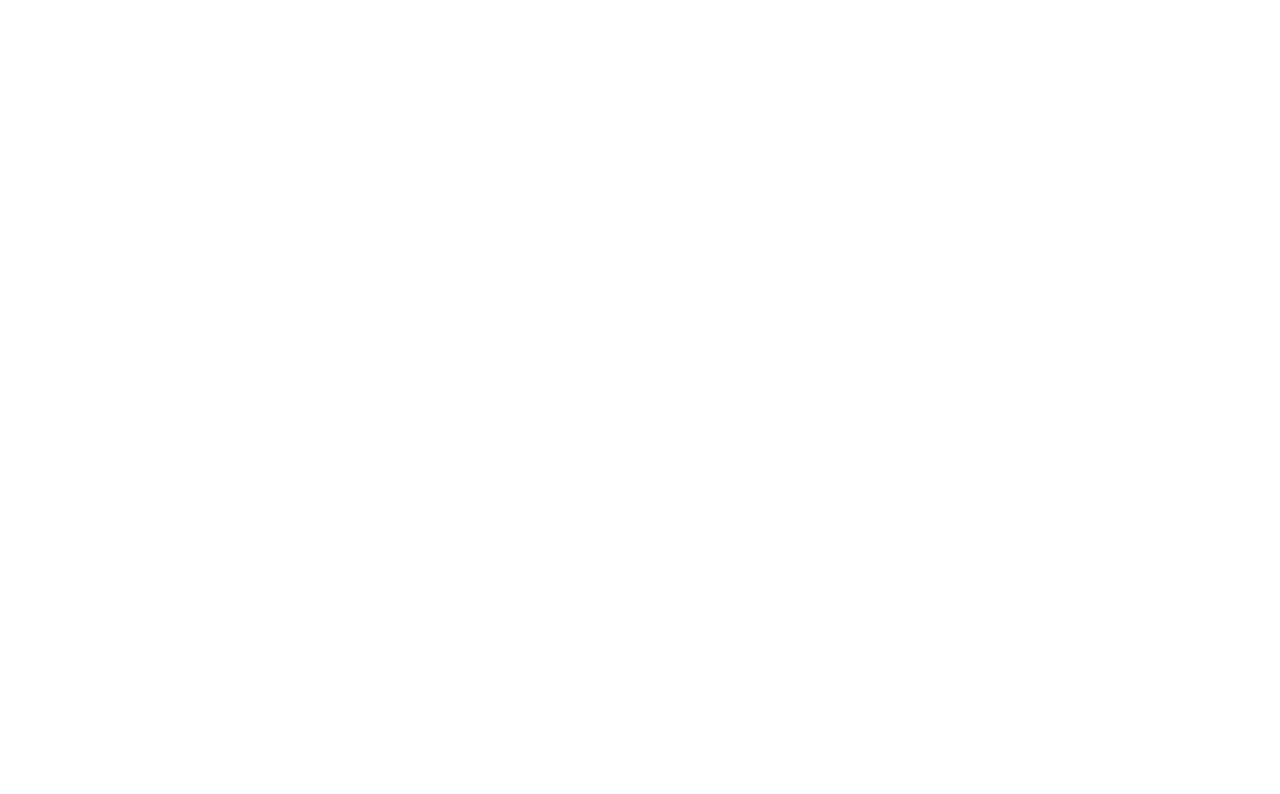
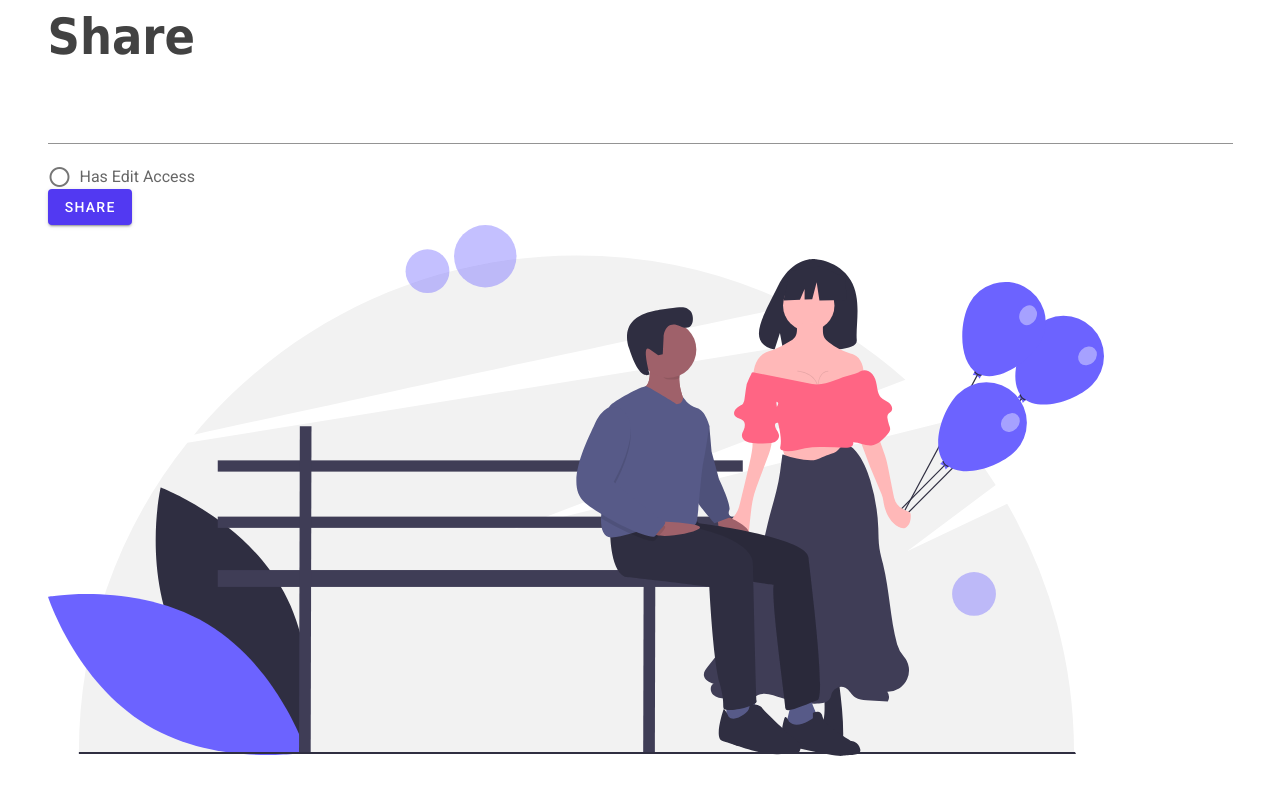
Before and after one commit to kolbyrogers/Trippin, a Nuxt app: page /trips/1/share in a window 1280 px wide. Before the commit this address had no page. Shown: the top 794 px of the page. Built offline with nearby package versions, Linux system fonts and the light colour scheme.

Commit message:
will update later

```diff
--- /dev/null
+++ b/pages/trips/_trip_id/share.vue
@@ -0,0 +1,39 @@
+<template>
+  <v-container>
+    <v-row>
+      <h1>Share</h1>
+    </v-row>
+    <v-row>
+      <v-text-field> </v-text-field>
+    </v-row>
+    <v-row>
+      <v-radio label="Has Edit Access" v-model="can_edit"></v-radio>
+    </v-row>
+    <v-row>
+      <v-btn color="primary" class="color--text" @click="shareTrip"
+        >Share</v-btn
+      >
+    </v-row>
+    <v-row>
+      <img src="/images/share.svg" />
+    </v-row>
+  </v-container>
+</template>
+
+<script>
+export default {
+  data() {
+    return {
+      can_edit: false,
+    }
+  },
+  methods: {
+    shareTrip() {
+      console.log('Share Trip')
+      this.router.go(-1)
+    },
+  },
+}
+</script>
+
+<style></style>
```
